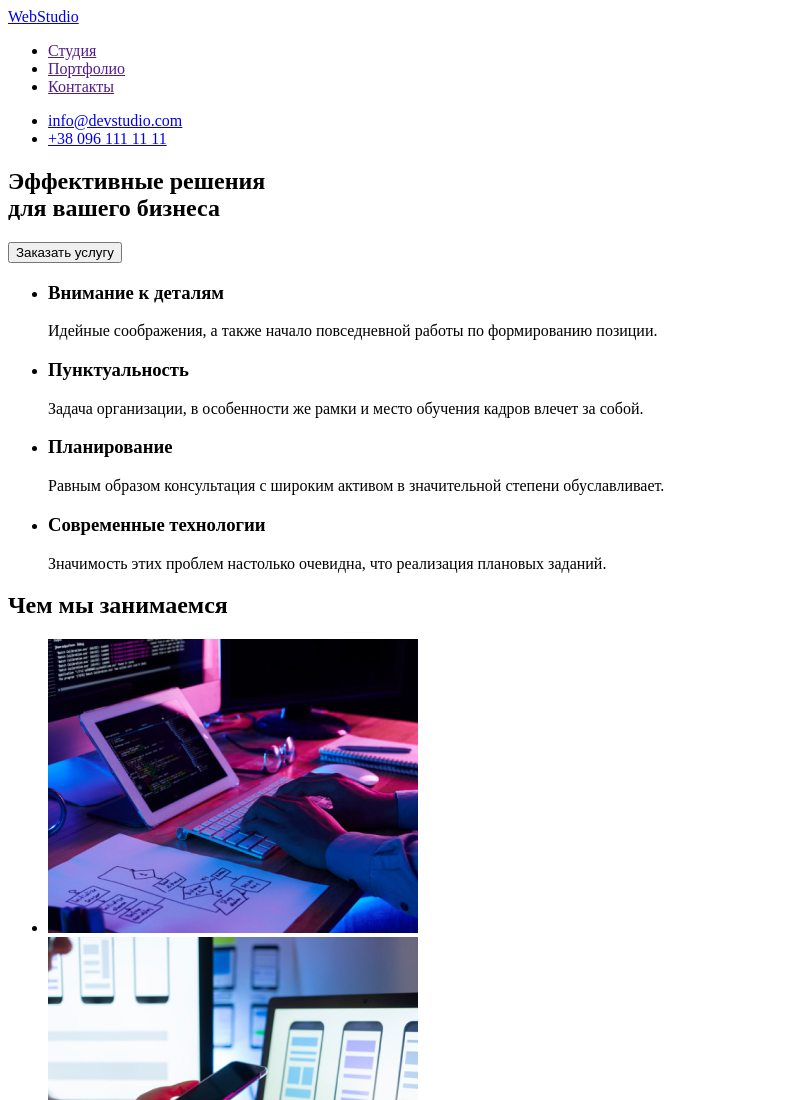
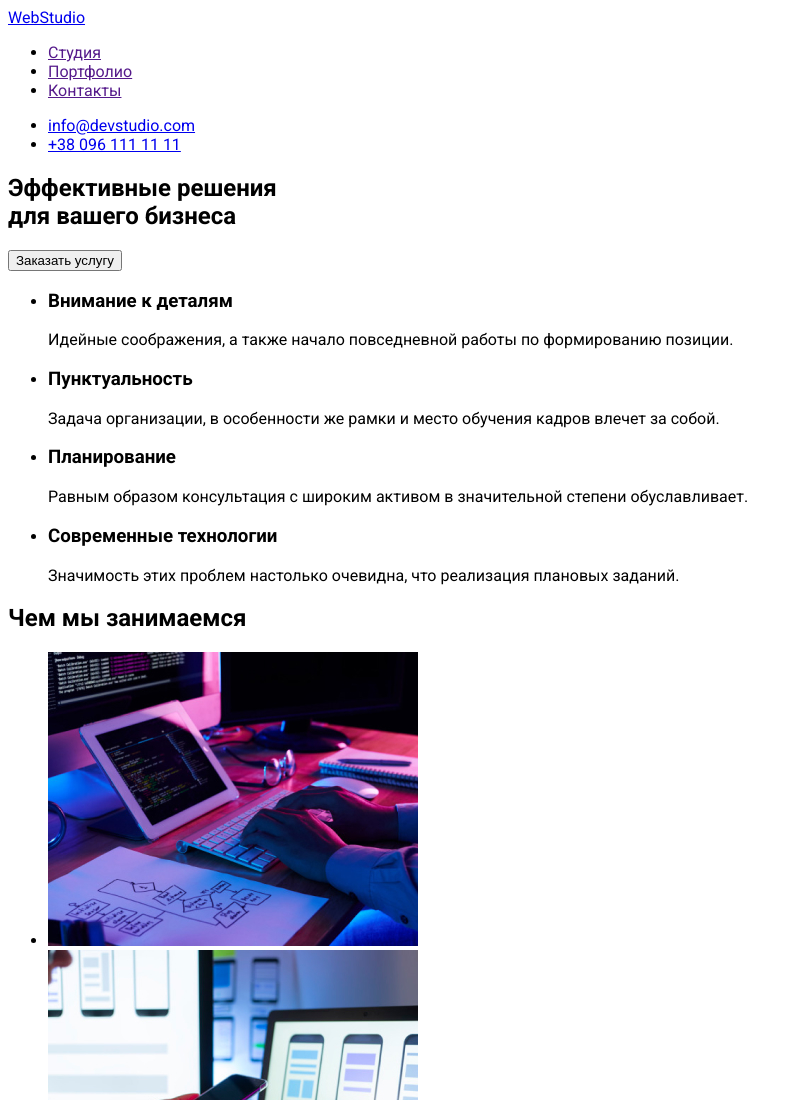
Before and after one commit to ToshaUA/goit-markup-hw-02, a plain HTML site: page index.html in a window 1280 px wide. Shown: the top 1100 px of the page, without its empty margins (0-802 px from the left). Drawn offline with Linux system fonts and the light colour scheme.

Commit message:
добавил шрифты

```diff
--- /dev/null
+++ b/css/styles.css
@@ -0,0 +1,3 @@
+body {
+  font-family: Roboto, sans-serif;
+}
--- a/index.html
+++ b/index.html
@@ -5,12 +5,21 @@
     <meta http-equiv="X-UA-Compatible" content="IE=edge" />
     <meta name="viewport" content="width=device-width, initial-scale=1.0" />
     <title>Document</title>
+    <link rel="preconnect" href="https://fonts.googleapis.com" />
+    <link rel="preconnect" href="https://fonts.gstatic.com" crossorigin />
+    <link
+      href="https://fonts.googleapis.com/css2?family=Raleway:wght@700&family=Roboto:wght@400;500;700;900&display=swap"
+      rel="stylesheet"
+    />
+    <link rel="stylesheet" href="" />
+    <link rel="stylesheet" href="./css/styles.css" />
   </head>
   <body>
-    <header>
+    <!--Шапка сайта-->
+    <header class="page-header">
       <nav>
-        <a href="WebStudio">WebStudio</a>
-        <ul>
+        <a class="logo" href="WebStudio">WebStudio</a>
+        <ul class="site-nav">
           <li><a href="">Студия</a></li>
           <li><a href="">Портфолио</a></li>
           <li><a href="">Контакты</a></li>
```
